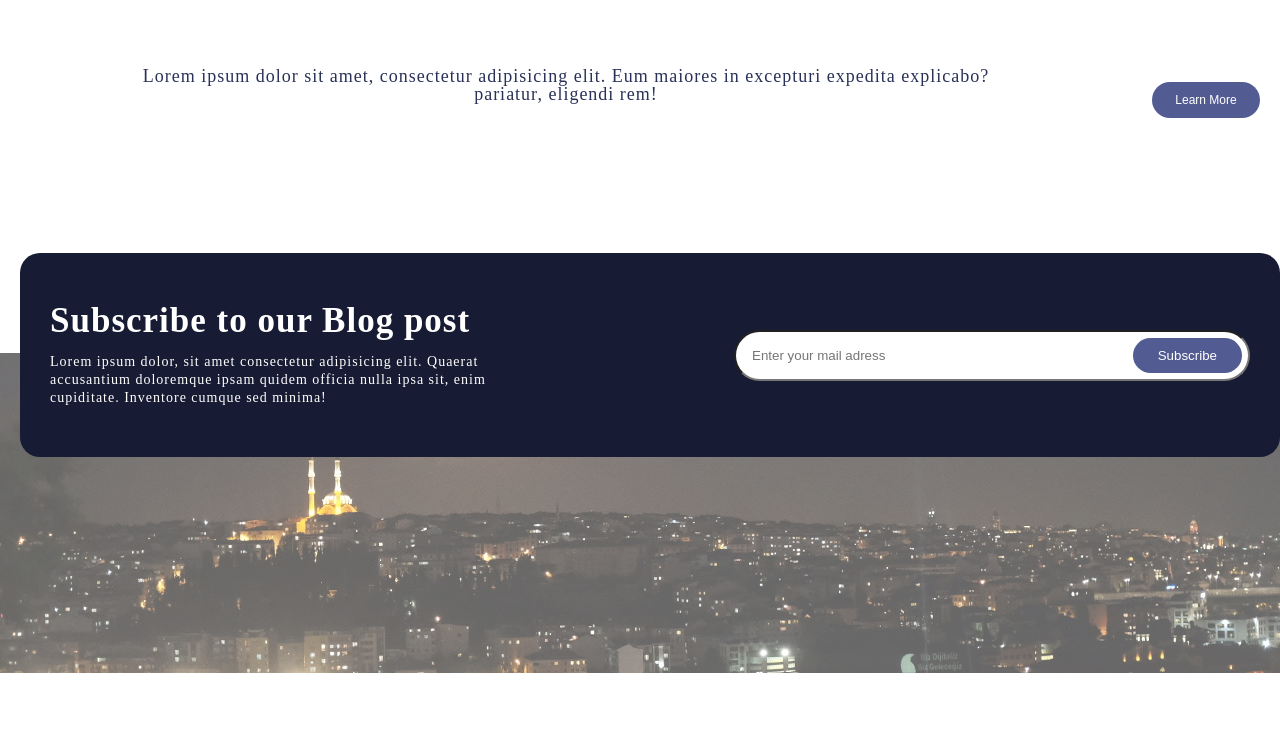
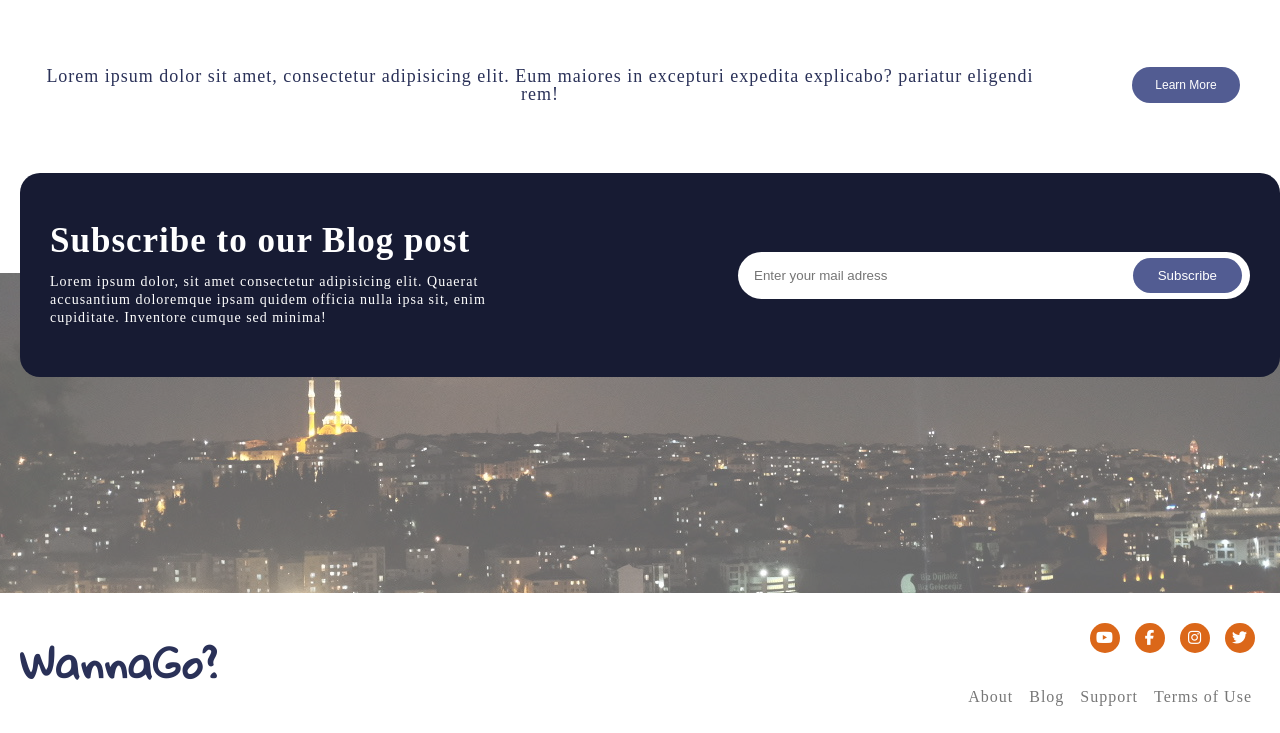
Before and after one commit to searchmoon/turkey_tour, a plain HTML site: page index.html in a window 1280 px wide. Shown: the part 1877-2610 px from the top of the page. Before the commit the page ends 2550 px from the top, so only its background shows below. Drawn offline with Linux system fonts and the light colour scheme; a web font is replaced by a local one.

Commit message:
💄 add footer and improve UI

```diff
--- a/index.html
+++ b/index.html
@@ -9,6 +9,11 @@
     <link rel="stylesheet" href="./style.css">
     <link rel="stylesheet" href="./reset.css">
     <link rel="stylesheet" href="./font.css">
+    <link rel="preconnect" href="https://fonts.googleapis.com">
+    <link rel="preconnect" href="https://fonts.gstatic.com" crossorigin>
+    <link
+      href="https://fonts.googleapis.com/css2?family=Gloria+Hallelujah&family=Noto+Sans+KR:wght@300;400;700&family=Schoolbell&display=swap"
+      rel="stylesheet">
     <link rel="stylesheet" href="./module/module.css">
     <script src="https://kit.fontawesome.com/87d335445a.js" crossorigin="anonymous"></script>
   </head>
@@ -58,7 +63,8 @@
       <section class="middle_intro">
         <h3>dummy text of the printing and dummy</h3>
         <p>Lorem ipsum dolor sit, amet consectetur adipisicing elit. Nesciunt sapiente tempore
-          explicabo, aliquid ea consequatur ipsa ex voluptatibus dolores maiores numquam. Laboriosam, ex?</p>
+          explicabo, aliquid ea consequatur ipsa ex voluptatibus dolores maiores numquam.
+          Laboriosam, ex?</p>
         <div class="images_3">
           <a href=""><img src="./public/images/pamuckale.jpg" alt=""></a>
           <a href=""><img src="./public/images/kapadokia1.jpg" alt=""></a>
@@ -66,8 +72,8 @@
         </div>
         <div class="learn_more">
           <p>Lorem ipsum dolor sit amet, consectetur adipisicing elit. Eum maiores in excepturi
-            expedita explicabo? pariatur, eligendi rem! </p>
-            <button class="btn_mod">Learn More</button>
+            expedita explicabo? pariatur eligendi rem! </p>
+          <button class="btn_mod">Learn More</button>
         </div>
       </section>
       <section class="bottom_sec">
@@ -78,8 +84,8 @@
             <div>
               <h4>Subscribe to our Blog post</h4>
               <p>Lorem ipsum dolor, sit amet consectetur adipisicing elit. Quaerat accusantium
-                doloremque ipsam quidem officia nulla ipsa sit, enim cupiditate. Inventore cumque sed
-                minima! </p>
+                doloremque ipsam quidem officia nulla ipsa sit, enim cupiditate. Inventore cumque
+                sed minima! </p>
             </div>
             <form action="">
               <!-- action에는 웹서버에 전송 할 곳을 입력함 -->
@@ -87,25 +93,27 @@
               <!-- placeholder에 아이콘넣는법 알아오기-->
               <button class="btn_mod">Subscribe</button>
             </form>
-            </div>
+          </div>
         </section>
       </section>
     </main>
     <footer>
-      <div>
-        <h1></h1>
-        <!-- 메인로고 -->
-        <ul>
-          <li><a href=""><i></i></a></li>
-          <li><a href=""><i></i></a></li>
-          <li><a href=""><i></i></a></li>
-          <li><a href=""><i></i></a></li>
-        </ul>
-        <ul>
-          <li><a href=""></a></li>
-          <li><a href=""></a></li>
-          <li><a href=""></a></li>
-          <li><a href=""></a></li>
+      <div class="footer_box">
+        <div>
+          <h1 class="main_logo"><a href="index.html">WannaGo?</a></h1>
+          <!-- 메인로고 -->
+          <ul class="logos">
+            <li><a href=""><i class="fab fa-youtube"></i></a></li>
+            <li><a href=""><i class="fab fa-facebook-f"></i></a></li>
+            <li><a href=""><i class="fab fa-instagram"></i></a></li>
+            <li><a href=""><i class="fab fa-twitter"></i></a></li>
+          </ul>
+        </div>
+        <ul class="footer_info">
+          <li><a href="">About</a></li>
+          <li><a href="">Blog</a></li>
+          <li><a href="">Support</a></li>
+          <li><a href="">Terms of Use</a></li>
         </ul>
       </div>
     </footer>
--- a/style.css
+++ b/style.css
@@ -3,6 +3,10 @@
 body {
   color: rgb(42, 49, 88);
   letter-spacing: 1px;
+}
+
+html {
+  width: 100%;
 }
 
 a {
@@ -17,6 +21,7 @@ button {
 .mob_only {
   display: none;
 }
+
 section p {
   font-size: 18px;
 }
@@ -33,6 +38,7 @@ header {
 }
 
 header div {
+  box-sizing: border-box;
   max-width: 1300px;
   margin: 0 auto;
   display: flex;
@@ -42,17 +48,20 @@ header div {
   padding: 0 20px;
 }
 
-header .main_logo {
-  font-weight: bold;
-  font-size: 30px;
+header .main_logo,
+footer .main_logo {
+  font-weight: 700;
+  font-size: 40px;
   line-height: 100px;
 
+  font-family: 'Gloria Hallelujah', 'Noto Sans KR';
 }
 
 header .mob_only {
   border: none;
   background: inherit;
   color: rgb(42, 49, 88);
+  padding: 0;
 }
 
 header .mob_only i {
@@ -109,14 +118,15 @@ main .main_tit p {
 }
 
 main .main_tit button {
-  margin: 40px 0 0 20px;
-  display: block;
+  margin: 20px 0 0 20px;
+  font-size: 20px;
 }
 
 /* main_intro */
 
 .main_intro {
   max-width: 1300px;
+  box-sizing: border-box;
   margin: 50px auto 30px;
   padding: 0 20px;
   display: flex;
@@ -151,13 +161,15 @@ main .main_tit button {
   text-align: center;
   max-width: 1300px;
 }
+
 .middle_intro h3 {
   font-size: 45px;
   font-weight: bold;
-  color:rgba(219, 103, 25, 0.959);
+  color: rgb(219, 103, 25);
   margin: 70px auto 0;
 }
-.middle_intro p {
+
+.middle_intro>p {
   width: 70vw;
   margin: 20px auto 50px;
 }
@@ -169,17 +181,26 @@ main .main_tit button {
   gap: 20px;
   margin: 0 20px;
 }
-.middle_intro .images_3 a img{
+
+.middle_intro .images_3 a img {
   height: 400px;
   width: 400px;
   object-fit: cover;
   border-radius: 20px;
 }
+
 .middle_intro .learn_more {
   display: flex;
   align-items: center;
-  margin: 50px 0 100px 0;
+  justify-content: space-between;
+  margin: 50px 20px;
 }
+
+.middle_intro .learn_more>p {
+  padding: 20px;
+  max-width: 1000px;
+}
+
 .middle_intro .learn_more .btn_mod {
   height: 36px;
   min-width: 108px;
@@ -189,11 +210,12 @@ main .main_tit button {
 
 /* bottom-sec */
 
-.bottom_sec{
+.bottom_sec {
   margin-top: 150px;
   margin: 0 auto;
   width: 100%;
 }
+
 .bottom_sec::after {
   content: "";
   display: block;
@@ -202,11 +224,13 @@ main .main_tit button {
   height: 320px;
   opacity: .6;
 }
-.bottom_sec section{
+
+.bottom_sec section {
   max-width: 1300px;
   height: 100px;
   margin: 0 auto;
 }
+
 .bottom_sec .subscribe_box {
   width: 1260px;
   display: flex;
@@ -221,15 +245,18 @@ main .main_tit button {
   z-index: 100;
   position: relative;
 }
+
 .subscribe_box div {
   width: 490px;
 }
+
 .subscribe_box h4 {
   font-weight: bold;
   color: #fff;
   font-size: 35px;
   margin-bottom: 15px;
 }
+
 .subscribe_box p {
   color: #fff;
   font-size: 14px;
@@ -240,17 +267,78 @@ main .main_tit button {
 .subscribe_box form {
   position: relative;
 }
-  .subscribe_box form input {
+
+.subscribe_box form input {
   border-radius: 30px;
   width: 480px;
   padding: 16px;
+  border: none;
 }
+
 .subscribe_box form .btn_mod {
   position: absolute;
-  padding:10px 25px;
+  padding: 10px 25px;
   right: 8px;
-  top: 8px;
+  top: 6px;
 }
+
+/* footer */
+
+.footer_box {
+  display: flex;
+  max-width: 1300px;
+  margin: 0 auto;
+  box-sizing: border-box;
+  padding: 20px;
+  justify-content: space-between;
+  position: relative;
+}
+
+.footer_box div {
+  display: flex;
+}
+
+.footer_box div h1 {}
+
+.footer_box div .logos {
+  display: flex;
+  position: absolute;
+  right: 10px;
+  height: 40px;
+  align-items: flex-end;
+}
+
+.footer_box div .logos li {
+  margin-right: 15px;
+  background-color: rgb(219, 103, 25);
+  border-radius: 20px;
+  width: 30px;
+  height: 30px;
+  text-align: center;
+}
+
+.footer_box div .logos li a {}
+
+.footer_box div .logos li a i {
+  color: #fff;
+  font-size: 15px;
+  line-height: 30px;
+}
+
+.footer_box .footer_info {
+  display: flex;
+  align-items: flex-end;
+}
+
+.footer_box .footer_info li {}
+
+.footer_box .footer_info li a {
+  color: #777;
+  display: inline-block;
+  padding: 8px;
+}
+
+
 
 
 /* tablet */
@@ -275,12 +363,18 @@ main .main_tit button {
     padding: 50px 0 0 0;
     text-align: center;
   }
-  .middle_intro h3{
+
+  .main_intro h3,
+  .main_intro p,
+  .middle_intro h3,
+  .middle_intro p {
     width: 80vw;
   }
+
   .bottom_sec {
-    margin: 0 auto;
+    margin: 100px auto 0;
   }
+
   .bottom_sec .subscribe_box {
     flex-direction: column;
     margin: 0 auto;
@@ -288,10 +382,12 @@ main .main_tit button {
     top: -50px;
     max-width: 600px;
   }
-  .bottom_sec .subscribe_box div{
+
+  .bottom_sec .subscribe_box div {
     margin-bottom: 20px;
   }
-  .bottom_sec .subscribe_box h4{
+
+  .bottom_sec .subscribe_box h4 {
     margin-bottom: 30px;
   }
 }
@@ -325,35 +421,84 @@ main .main_tit button {
     font-size: 15px;
   }
 
-  /* main_intro */
+  /* middle_intro */
+  .middle_intro .images_3 a img {
+    height: 300px;
+    width: 300px;
+  }
+
 
   /* bottom-intro */
+  .bottom_sec {
+    margin: 150px auto 0;
+  }
 
   .bottom_sec .subscribe_box {
+
     flex-direction: column;
     position: relative;
-    top: -50px;
+    top: -100px;
     max-width: 400px;
   }
-  .bottom_sec .subscribe_box div{
+
+  .bottom_sec .subscribe_box div {
     width: 300px;
   }
-  .bottom_sec .subscribe_box h4{
+
+  .bottom_sec .subscribe_box h4 {
     margin-bottom: 30px;
   }
-  .bottom_sec .subscribe_box p{
+
+  .bottom_sec .subscribe_box p {
     width: 300px;
   }
-  .bottom_sec .subscribe_box form{
+
+  .bottom_sec .subscribe_box form {
     display: flex;
     flex-direction: column;
     align-items: flex-end;
   }
-  .bottom_sec .subscribe_box input{
+
+  .bottom_sec .subscribe_box input {
     width: 270px;
   }
-  .bottom_sec .subscribe_box .btn_mod{
+
+  .bottom_sec .subscribe_box .btn_mod {
     position: relative;
     top: 20px;
   }
+
+  /* footer */
+  .footer_box {
+    justify-content: space-between;
+    align-items: center;
+  }
+
+  .footer_box div {
+    flex-direction: column;
+  }
+
+  .footer_box div .main_logo {
+    line-height: 50px;
+    margin-bottom: 20px;
+  }
+
+  .footer_box div .logos {
+    margin-bottom: 20px;
+    position: static;
+  }
+
+  .footer_box div h1 a {
+    font-size: 30px;
+  }
+
+  .footer_box .footer_info {
+    flex-direction: column;
+  }
+
+  .footer_box .footer_info li {
+    text-align: end;
+  }
+
+  .footer_box .footer_info li a {}
 }
```
